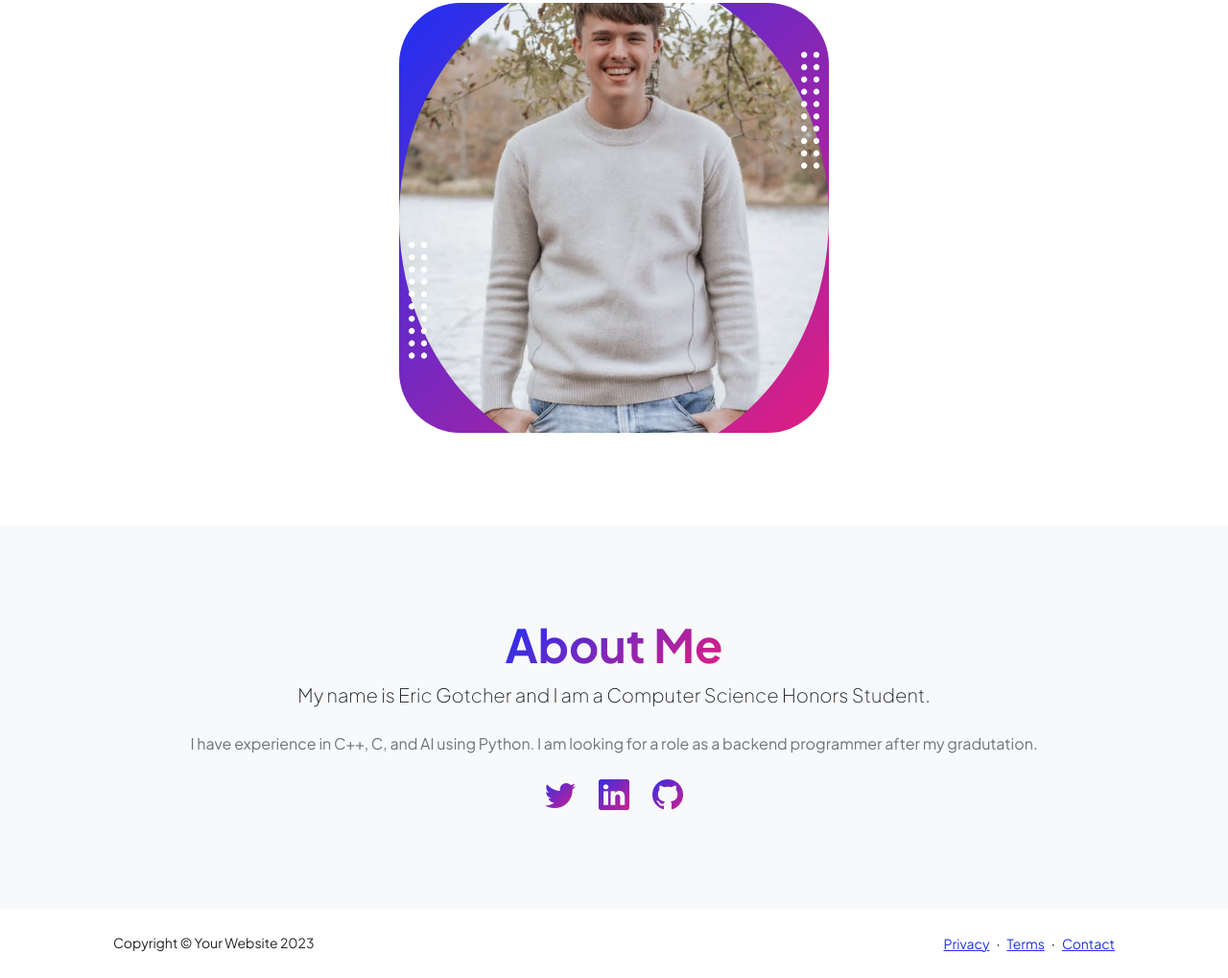
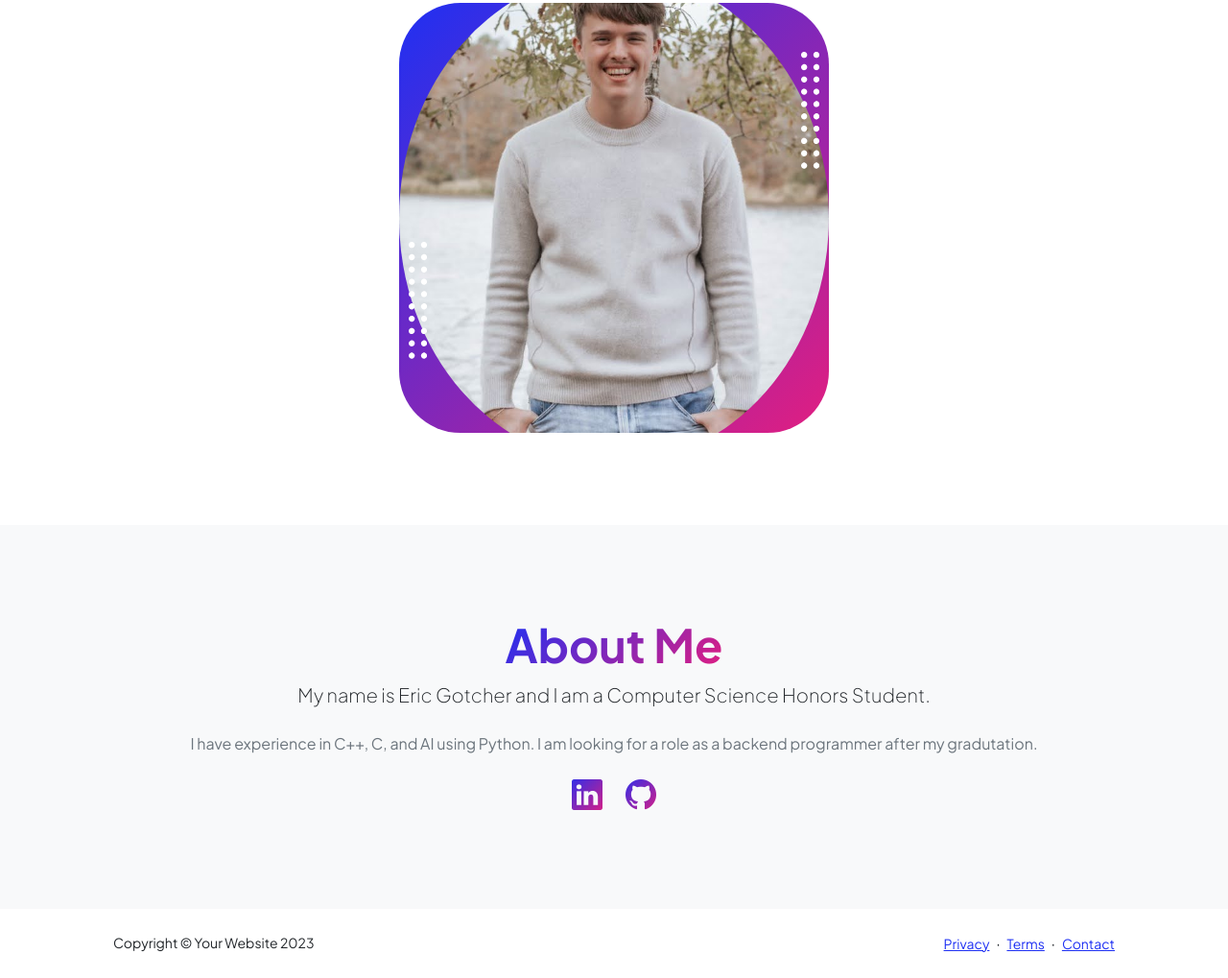
Before and after one commit to eric-gotcher/AWSBoot, a plain HTML site: page index.html in a window 1280 px wide. Shown: the part 518-1537 px from the top of the page at 96% size. Drawn offline with nearby package versions, Linux system fonts and the light colour scheme.

Commit message:
Update index.html

```diff
--- a/index.html
+++ b/index.html
@@ -27,8 +27,8 @@
                     <div class="collapse navbar-collapse" id="navbarSupportedContent">
                         <ul class="navbar-nav ms-auto mb-2 mb-lg-0 small fw-bolder">
                             <li class="nav-item"><a class="nav-link" href="index.html">Home</a></li>
-                            <li class="nav-item"><a class="nav-link" href="resume.html">Resume</a></li>
-                            <li class="nav-item"><a class="nav-link" href="contact.html">Contact</a></li>
+                            <!--<li class="nav-item"><a class="nav-link" href="resume.html">Resume</a></li>
+                            <li class="nav-item"><a class="nav-link" href="contact.html">Contact</a></li>-->
                         </ul>
                     </div>
                 </div>
@@ -183,9 +183,8 @@
                                 <p class="lead fw-light mb-4">My name is Eric Gotcher and I am a Computer Science Honors Student.</p>
                                 <p class="text-muted">I have experience in C++, C, and AI using Python. I am looking for a role as a backend programmer after my gradutation.</p>
                                 <div class="d-flex justify-content-center fs-2 gap-4">
-                                    <a class="text-gradient" href="#!"><i class="bi bi-twitter"></i></a>
-                                    <a class="text-gradient" href="#!"><i class="bi bi-linkedin"></i></a>
-                                    <a class="text-gradient" href="#!"><i class="bi bi-github"></i></a>
+                                    <a class="text-gradient" href="https://www.linkedin.com/in/ericgotcher/"><i class="bi bi-linkedin"></i></a>
+                                    <a class="text-gradient" href="https://github.com/eric-gotcher"><i class="bi bi-github"></i></a>
                                 </div>
                             </div>
                         </div>
```
